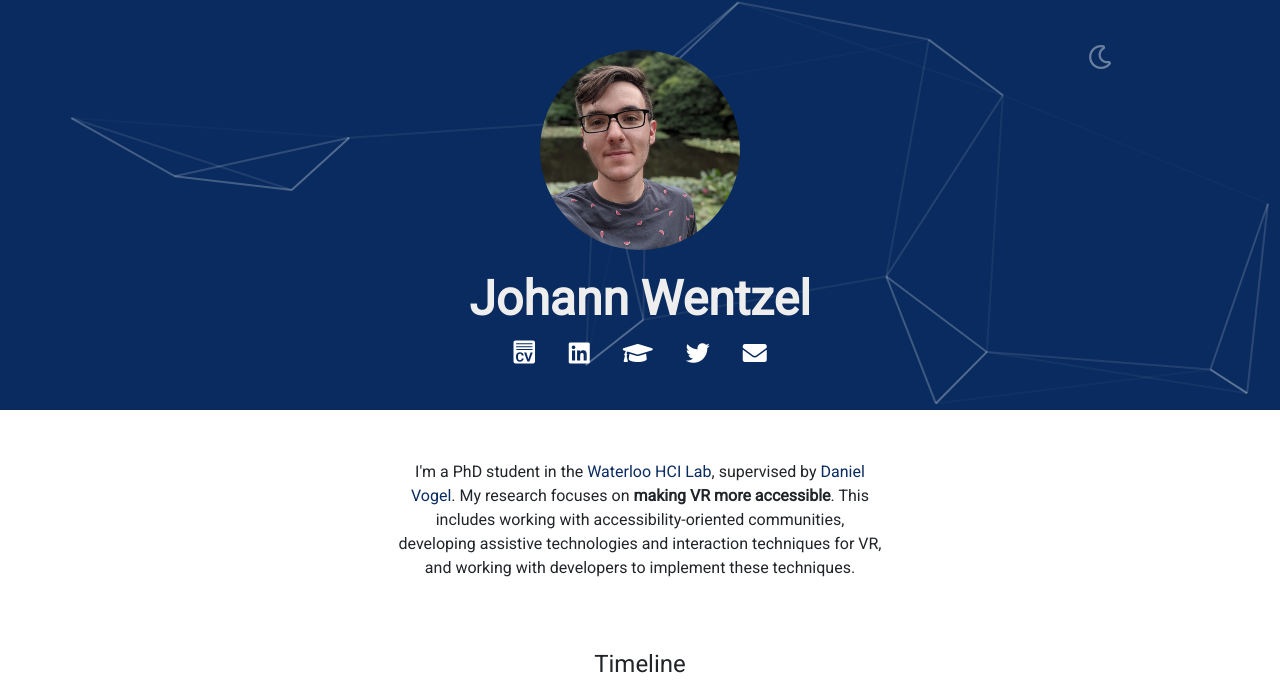
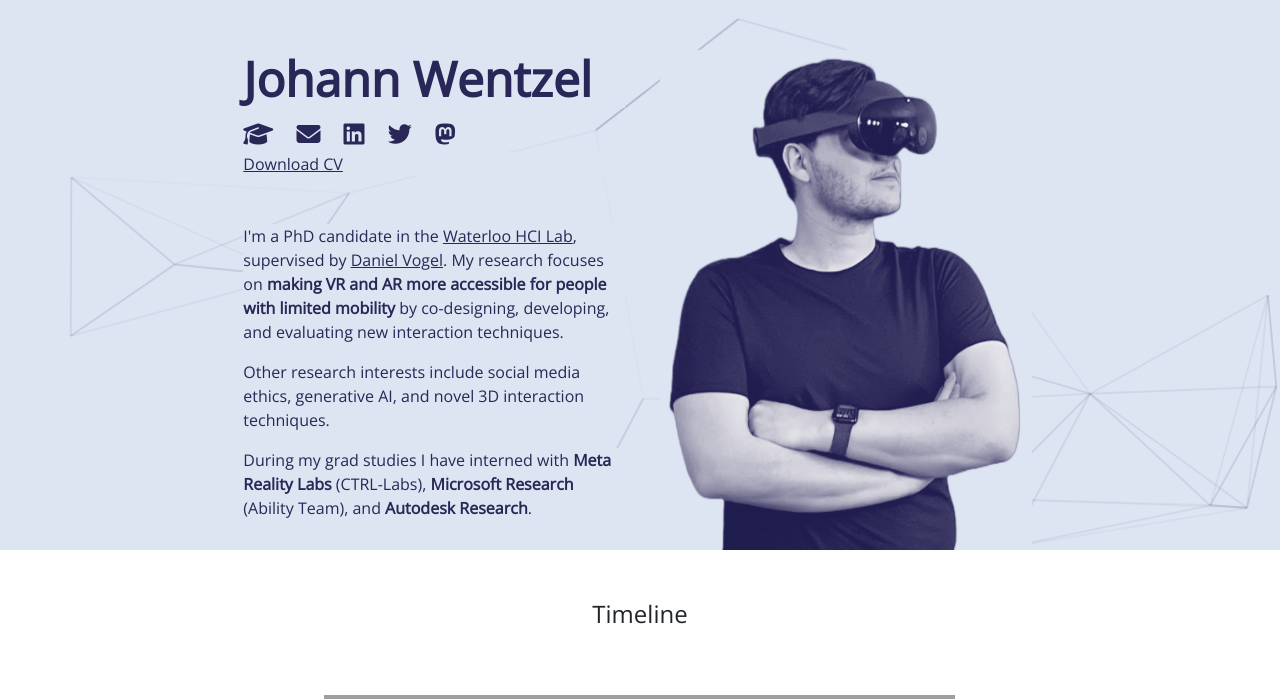
Before and after one commit to JohannWentzel/website, a PHP site: page /index.html in a window 1280 px wide. Shown: the top 699 px of the page. Run offline with PHP 8.4, Linux system fonts and the light colour scheme; some libraries are stand-ins or nearby versions; grey boxes are pictures that could not be loaded.

Commit message:
Update header

```diff
--- a/index.html
+++ b/index.html
@@ -30,48 +30,58 @@
     <link rel="shortcut icon" href="img/favicon.png" />
     <link rel="apple-touch-icon" href="img/touch-icon.png" />
     <title>Johann Wentzel</title>
-    <link href="https://fonts.googleapis.com/css?family=Roboto|Raleway" rel="stylesheet">
+    <link href="https://fonts.googleapis.com/css?family=Roboto|Raleway|Open Sans" rel="stylesheet">
     <link rel="stylesheet" href="https://stackpath.bootstrapcdn.com/bootstrap/4.1.2/css/bootstrap.min.css" integrity="sha384-Smlep5jCw/wG7hdkwQ/Z5nLIefveQRIY9nfy6xoR1uRYBtpZgI6339F5dgvm/e9B" crossorigin="anonymous">
     <link rel="stylesheet" href="main.css">
     <link rel=”canonical” href=”https://www.johannwentzel.ca” />
+    <script src="https://kit.fontawesome.com/53d09a21e6.js" crossorigin="anonymous"></script>
 
 </head>
 <body>
-    <div id="darkmode-icon">
+    <!-- <div id="darkmode-icon">
             <i class="far fa-moon"></i>
-    </div>
+    </div> -->
     <div id="particles"></div>
-    <div id="main-banner" class="section hero col-12 col-lg-10 offset-lg-1 text-center">
-        <img class="headshot rounded-circle" src="img/headshot-2.jpg" alt="Headshot of Johann Wentzel">
-        <h1>Johann Wentzel</h1>
-        <div class="button-row">
-            <a class="link-icon col-12 col-md-2" href="./files/CV - Johann Wentzel.pdf" role="button"><img class="cv-icon" src="img/cv.svg" aria-label="View CV"></a>
-            <a class="link-icon col-12 col-md-2" href="http://linkedin.com/in/johannwentzel" role="button"><i class="fab fa-linkedin" aria-label="LinkedIn"></i></a>
-            <a class="link-icon col-12 col-md-2" href="https://scholar.google.com/citations?user=EO3T3N0AAAAJ&hl=en" role="button"><i class="fas fa-graduation-cap" aria-label="Google Scholar"></i></a>
-            <a class="link-icon col-12 col-md-2" href="http://twitter.com/JohannWentzel" role="button"><i class="fab fa-twitter" aria-label="Twitter"></i></a>
-            <a class="link-icon col-12 col-md-2" href="mailto:hello@johannwentzel.ca" role="button"><i class="fas fa-envelope" aria-label="Email"></i></a>
+    <div id="main-banner" class="section hero col-12 col-md-10 offset-md-1 col-xl-8 offset-xl-2 row">
+        <div class="name-info col-lg-6">
+            <h1>Johann Wentzel</h1>
+            <div class="button-row">
+                <!-- <a class="link-icon col-12 col-md-2" href="./files/CV - Johann Wentzel.pdf" role="button"><img class="cv-icon" src="img/cv.svg" aria-label="View CV"></a> -->
+                <a class="link-icon" href="https://scholar.google.com/citations?user=EO3T3N0AAAAJ&hl=en" role="button"><i class="fas fa-graduation-cap" aria-label="Google Scholar"></i></a>
+                <a class="link-icon" href="mailto:hello@johannwentzel.ca" role="button"><i class="fas fa-envelope" aria-label="Email"></i></a>
+                <a class="link-icon" href="http://linkedin.com/in/johannwentzel" role="button"><i class="fab fa-linkedin" aria-label="LinkedIn"></i></a>
+                <a class="link-icon" href="http://twitter.com/JohannWentzel" role="button"><i class="fab fa-twitter" aria-label="Twitter"></i></a>
+                <a class="link-icon" href="https://hci.social/@johann" role="button"><i class="fa-brands fa-mastodon"></i></a>
+            </div>
+            <a href="./files/CV - Johann Wentzel.pdf"><p>Download CV</p></a>
+
+            <div class="text-block">
+                <p>I'm a PhD candidate in the <a href="http://hci.cs.uwaterloo.ca/">Waterloo HCI Lab</a>, supervised by <a href="http://www.nonsequitoria.com/"> Daniel Vogel</a>.
+                    My research focuses on <span class="font-weight-bold">making VR and AR more accessible for people with limited mobility</span> by co-designing, developing, and evaluating new interaction techniques.
+                </p>
+
+                <p>
+                    Other research interests include social media ethics, generative AI, and novel 3D interaction techniques.
+                </p>
+
+                <p>During my grad studies I have interned with <span class="font-weight-bold">Meta Reality Labs</span> (CTRL-Labs), <span class="font-weight-bold">Microsoft Research</span> (Ability Team), and <span class="font-weight-bold">Autodesk Research</span>.</p>
+
+            </div>
+
+
+
         </div>
 
+        <img class="headshot col-lg-6 align-bottom d-none d-lg-block" src="img/johann-vr-colorized-cropped.png" alt="Headshot of Johann Wentzel, wearing a VR headset.">
     </div>
 
-    <!-- <section id="about-me" class="section col-lg-10 offset-lg-1 text-center">
-        <div class="text-center section-title">
-          <h2 class="col-xl-12 text-center">Hi! I'm Johann.</h2>
-          <p>I'm a Master's student at the University of Waterloo, doing research in the <a href="http://hci.uwaterloo.ca/">Waterloo HCI Lab</a> supervised by <a href="http://www.nonsequitoria.com/">Dr. Daniel Vogel</a>. My research focuses on <span class="font-weight-bold">interaction techniques for virtual and augmented reality.</span> <i>How can we make VR/AR easier to use? How can we make it more popular? What new applications for it can we find, for gaming or productivity?</i></p>
-        </div>
-    </section>
 
-    <div class="separator"></div> -->
+    <section id="research" class="section col-12 col-md-10 offset-md-1 col-xl-8 offset-xl-2 text-center">
 
-    <section id="research" class="section col-lg-10 offset-lg-1 col-xl-8 offset-xl-2 text-center">
-        <div class="text-center section-title col-md-8 offset-md-2">
-          <!-- <h2 class="col-xl-12 text-center">I research things.</h2> -->
-          <p class="col-12">I'm a PhD student in the <a href="http://hci.cs.uwaterloo.ca/">Waterloo HCI Lab</a>, supervised by <a href="http://www.nonsequitoria.com/"> Daniel Vogel</a>. My research focuses on <span class="font-weight-bold">making VR more accessible</span>. This includes working with accessibility-oriented communities, developing assistive technologies and interaction techniques for VR, and working with developers to implement these techniques.</p>
-        </div>
 
-        <div class="timeline col-12">
+        <div class="timeline col-12 d-none d-lg-block">
             <h2 class="col-xl-12 text-center">Timeline</h2>
-            <object id="svgTimeline" class="col-12" data="img/timeline.svg" type="image/svg+xml">
+            <object id="svgTimeline" class="col-12 col-xl-10" data="img/timeline.svg" type="image/svg+xml">
                 <img src="img/timeline.png" alt="Timeline of studies and career. Information also available in CV."></img>
             </object>
 
@@ -91,7 +101,6 @@
                     <p class="text-left"><span class="font-weight-bold">Bring-Your-Own Input: Context-Aware Multi-Modal Input for More Accessible Virtual Reality</span>, CHI 2023 Doctoral Consortium</p>
                     <p class="text-left"><b>Johann Wentzel</b></p>
                     <p class="text-left item-tech"><small class="text-muted">
-                        <!-- <a href="projects/msr-mmi/index.html">Blog</a> | -->
                         <a href="projects/chidc/jwentzel-chidc-2023.pdf">PDF</a> |
                         <a href="https://doi.org/10.1145/3544549.3577056">ACM Listing</a> |
                         <a href="projects/chidc/dc-poster.pdf">Poster</a>
@@ -107,12 +116,7 @@
                     <p class="text-left"><span class="font-weight-bold">Volumetric and User-Centric Rendering Techniques for Lens Flare and Film Grain in Virtual Reality Environments</span>, CVMP 2022 Extended Abstracts</p>
                     <p class="text-left"><b>Johann Wentzel</b>, Lesley Istead</p>
                     <p class="text-left item-tech"><small class="text-muted">
-                        <!-- <p class="text-left item-tech">(To appear)</p> -->
-                        <!-- <a href="projects/msr-mmi/index.html">Blog</a> | -->
                         <a href="projects/cvmp-lffg/CVMP_LensFlareFilmGrain.pdf">PDF</a>
-                        <!-- <a href="https://doi.org/10.1145/3491102.3517458">ACM Listing</a> | -->
-                        <!-- <a href="http://gofontyourself.xyz">Demo</a>  | -->
-                        <!-- <a href="https://www.youtube.com/watch?v=tfJ8vBlMY5k">Talk (YouTube)</a> -->
                     </small></p>
                     <!-- <p class="text-left item-description"><i class="fas fa-award"></i> &nbsp;Best Paper Honourable Mention</p> -->
                 </div>
@@ -216,7 +220,7 @@
 
     </section>
 
-    <div class="separator"></div>
+    <!-- <div class="separator"></div> -->
 
     <!-- <section id="education" class="section col-lg-10 offset-lg-1 text-center">
         <div class="text-center section-title">
@@ -396,16 +400,13 @@
     </section> -->
 
     <div class="footer text-center">
-        <div class="button-row">
-            <div class="button-row">
-                <a class="link-icon col-12 col-md-2" href="./files/CV - Johann Wentzel.pdf" role="button"><img class="cv-icon" src="img/cv.svg" aria-label="View CV"></a>
-                <a class="link-icon col-12 col-md-2" href="http://linkedin.com/in/johannwentzel" role="button"><i class="fab fa-linkedin" aria-label="LinkedIn"></i></a>
-                <a class="link-icon col-12 col-md-2" href="https://scholar.google.com/citations?user=EO3T3N0AAAAJ&hl=en" role="button"><i class="fas fa-graduation-cap" aria-label="Google Scholar"></i></a>
-                <a class="link-icon col-12 col-md-2" href="http://twitter.com/JohannWentzel" role="button"><i class="fab fa-twitter" aria-label="Twitter"></i></a>
-            </div>
+        <div class="button-row col-4 offset-4">
+            <a class="link-icon" href="https://scholar.google.com/citations?user=EO3T3N0AAAAJ&hl=en" role="button"><i class="fas fa-graduation-cap" aria-label="Google Scholar"></i></a>
+            <a class="link-icon" href="mailto:hello@johannwentzel.ca" role="button"><i class="fas fa-envelope" aria-label="Email"></i></a>
+            <a class="link-icon" href="http://linkedin.com/in/johannwentzel" role="button"><i class="fab fa-linkedin" aria-label="LinkedIn"></i></a>
+            <a class="link-icon" href="http://twitter.com/JohannWentzel" role="button"><i class="fab fa-twitter" aria-label="Twitter"></i></a>
+            <a class="link-icon" href="https://hci.social/@johann" role="button"><i class="fa-brands fa-mastodon"></i></a>
         </div>
-        <br>
-        <a href="mailto:hello@johannwentzel.ca">hello@johannwentzel.ca</a>
     </div>
 
     <script src="https://ajax.googleapis.com/ajax/libs/jquery/3.3.1/jquery.min.js"></script>
@@ -413,7 +414,6 @@
     <script src="https://stackpath.bootstrapcdn.com/bootstrap/4.1.2/js/bootstrap.min.js" integrity="sha384-o+RDsa0aLu++PJvFqy8fFScvbHFLtbvScb8AjopnFD+iEQ7wo/CG0xlczd+2O/em" crossorigin="anonymous"></script>
     <!-- <script src="https://cdn.jsdelivr.net/npm/typeit@5.10.5/dist/typeit.min.js"></script> -->
     <script src="./scripts/particles.js"></script>
-    <link rel="stylesheet" href="https://use.fontawesome.com/releases/v5.2.0/css/all.css" integrity="sha384-hWVjflwFxL6sNzntih27bfxkr27PmbbK/iSvJ+a4+0owXq79v+lsFkW54bOGbiDQ" crossorigin="anonymous">
     <script src="./scripts/main.js"></script>
 </body>
 </html>
--- a/main.css
+++ b/main.css
@@ -1,14 +1,16 @@
 /* Colors */
 :root {
-    --primary: rgb(9, 43, 95);
+    --primary-blue: rgb(9, 43, 95);
+    --primary-lavender: #dee5f2;
     --offwhite: #EEEEEE;
     --white: #FFFFFF;
     --black: #000000;
-    --hero-height: 410px;
+    --primary-purple: #292757;
+    --hero-height: 550px;
   }
 
 body {
-    font-family: 'Roboto', sans-serif;
+    font-family: 'Open Sans', sans-serif;
 }
 .section {
     padding-top: 50px;
@@ -18,19 +20,20 @@ body {
 
 .hero {
     height:var(--hero-height);
-    color: var(--offwhite);
-    /* background-color: var(--primary); */
+    color: var(--primary-purple);
+    /* background-color: var(--primary-lavender); */
 }
 
 h1{
+    background-color: var(--primary-lavender);
     font-size: 3em;
-    font-family: 'Roboto', sans-serif;
+    font-family: 'Open Sans', sans-serif;
     font-weight: bold;
 }
 
 h2{
     font-size: 1.5em;
-    font-family: 'Roboto', sans-serif;
+    font-family: 'Open Sans', sans-serif;
     /* font-weight: bold; */
     padding-bottom: 18px;
 }
@@ -44,27 +47,35 @@ h2{
 
 
 a{
-    color:var(--primary);
-    font-family: 'Roboto', sans-serif;
+    color:var(--primary-purple);
+    font-family: 'Open Sans', sans-serif;
+    /* font-weight: bold; */
+    text-decoration: underline;
 }
 
 
 .hero p {
-    font-size: 1.5em;
+    font-size: 1em;
+    background-color: var(--primary-lavender);
+}
+
+.hero .text-block {
+    margin-top: 3em;
 }
 
 .headshot {
-    margin-bottom: 20px;
-    width:200px;
-    height:200px;
-    object-fit: cover;
+    /* margin-bottom: 20px; */
+    /* max-width:500px; */
+    max-height:500px;
+    /* vertical-align: bottom; */
+    object-fit:contain;
 }
 
 #particles {
     position: absolute;
     width: 100%;
     z-index: -1;
-    background-color: var(--primary);
+    background-color: var(--primary-lavender);
     height: var(--hero-height);
 }
 
@@ -73,11 +84,15 @@ a{
         margin-top: 30px;
     }
 
+    /* .hero {
+        background-color: transparent;
+    } */
+
     .hero h1 {
         font-size: 2.5em;
     }
     .hero p {
-        font-size: 1.5em;
+        font-size: 0.8em;
     }
 
 
@@ -86,9 +101,6 @@ a{
 @media only screen and (max-width: 768px) {
     .item-img{
         margin-bottom: 20px;
-    }
-    .timeline{
-        display: none
     }
 }
 
@@ -141,9 +153,12 @@ a{
   }
 
 .link-icon{
-    color:var(--white);
+    color:var(--primary-purple);
+    fill: var(--primary-purple);
     font-size:2em;
     margin-top: 10px;
+    text-align: left;
+    margin-right: 20px;
 }
 
 .cv-icon{
@@ -222,11 +237,12 @@ a{
 }
 
 .footer{
-    background-color: var(--primary);
+    background-color: var(--primary-lavender);
+    color: var(--primary-purple);
     padding:30px;
 }
 .footer a {
-    color: var(--white);
+    color: var(--primary-purple);
 }
 
 /* * {-webkit-font-smoothing: antialiased;} */
--- a/scripts/particles.json
+++ b/scripts/particles.json
@@ -48,8 +48,8 @@
     "line_linked": {
       "enable": true,
       "distance": 300,
-      "color": "#ffffff",
-      "opacity": 0.4,
+      "color": "#292757",
+      "opacity": 0.2,
       "width": 2
     },
     "move": {
```
Also changed, not shown: img/johann-vr-colorized-cropped.png (added).
